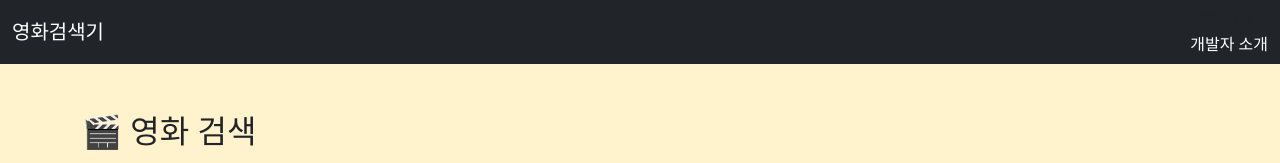
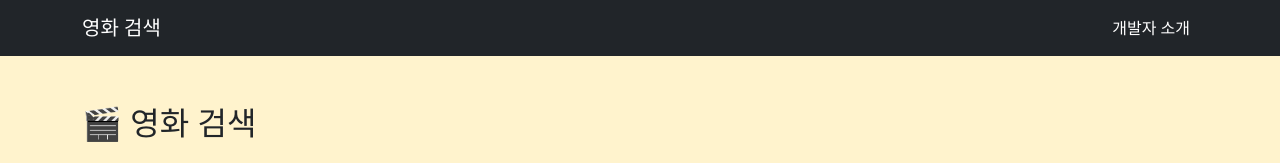
Before and after one commit to d0ikim/movieSearchApp, a plain HTML site: page index.html in a window 1280 px wide. Shown: the top 163 px of the page. Drawn offline with nearby package versions, Linux system fonts and the light colour scheme.

Commit message:
refactor: 메인페이지 내비게이션 바 리팩토링
index.html의 내비게이션 바와
detail.html, about.html의 내비게이션 바가 margin이 달라서 위치가 다르게 보인다.. 해결법을 모르겠다.. 해결하려고 뭔가 코드 바꿔본건데 ㅠ

```diff
--- a/index.html
+++ b/index.html
@@ -8,18 +8,22 @@
   <link href="https://cdn.jsdelivr.net/npm/bootstrap@5.3.6/dist/css/bootstrap.min.css" rel="stylesheet" integrity="sha384-4Q6Gf2aSP4eDXB8Miphtr37CMZZQ5oXLH2yaXMJ2w8e2ZtHTl7GptT4jmndRuHDT" crossorigin="anonymous">
   <!-- 부트스트랩 JS CDN -->
    <script src="https://cdn.jsdelivr.net/npm/bootstrap@5.3.6/dist/js/bootstrap.bundle.min.js" integrity="sha384-j1CDi7MgGQ12Z7Qab0qlWQ/Qqz24Gc6BM0thvEMVjHnfYGF0rmFCozFSxQBxwHKO" crossorigin="anonymous"></script>
+
 </head>
 <body class="bg-warning-subtle">
   <!-- 내비게이션 바 -->
-   <nav class="navbar navbar-expand-lg bg-dark navbar-dark sticky-top">
-    <div class="container-fluid">
-      <a class="navbar-brand" href="#">영화검색기</a>
-      <div>
-        <a class="nav-link" href="#search">영화 검색</a>  <!--id="search"를 가진 요소로 스크롤해서 자동 이동-->
-        <a class="nav-link text-white" href="about.html">개발자 소개</a>
+  <nav class="navbar navbar-expand-lg navbar-dark bg-dark">
+    <div class="container">
+      <a class="navbar-brand" href="index.html">영화 검색</a>
+      <div class="collapse navbar-collapse">
+        <ul class="navbar-nav ms-auto">
+          <li class="nav-item">
+            <a class="nav-link active" href="about.html">개발자 소개</a>
+          </li>
+        </ul>
       </div>
     </div>
-   </nav>
+  </nav>
 
    <!-- 검색 섹션 -->
    <section id="search" class="container my-5">
```
